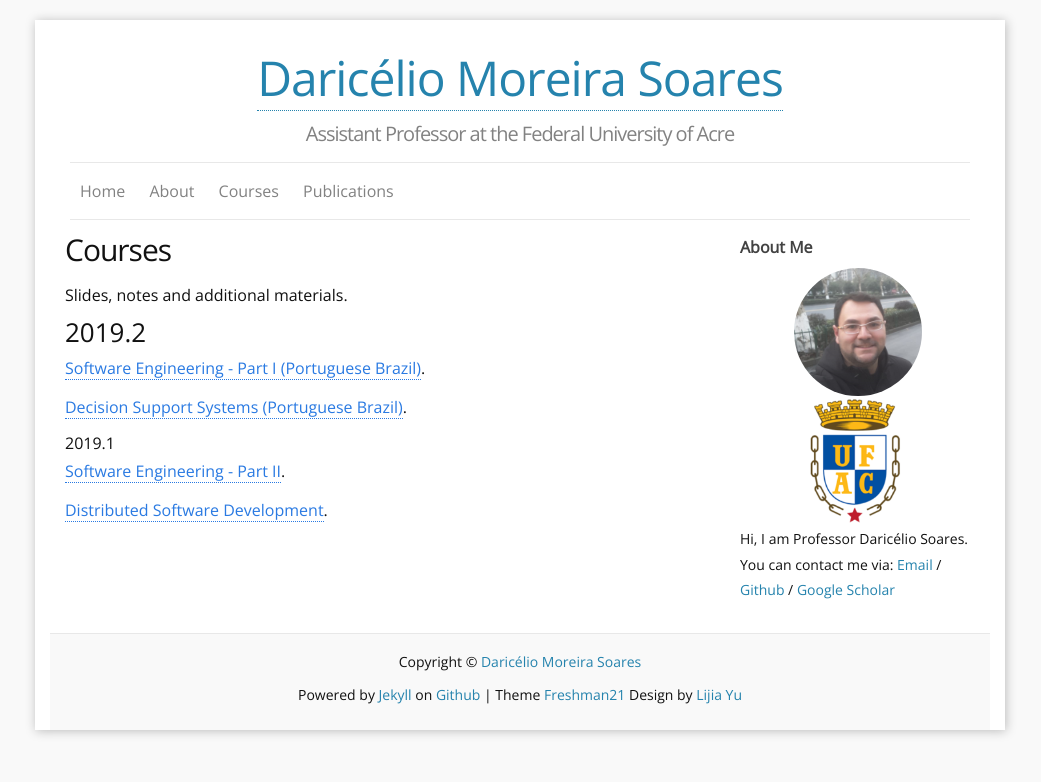
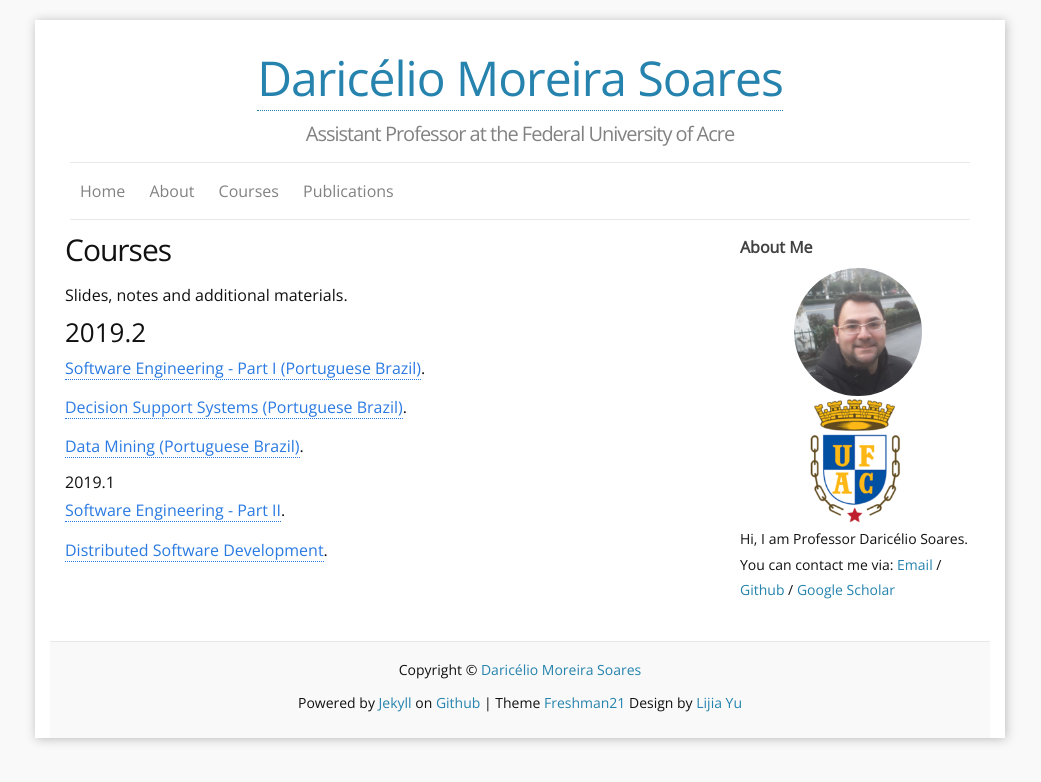
Before and after one commit to daricelio/daricelio.github.io, a Jekyll site: the page built from cc_courses.md, in a window 1280 px wide. Shown: the top 782 px of the page, without its empty margins (120-1161 px from the left). Built offline with Jekyll 4.4.1, drawn with Linux system fonts in a browser that asks for light colours; our own code applies the rules of GitHub Pages for plain Markdown files.

Commit message:
Create DataMining Course

```diff
--- a/cc_courses.md
+++ b/cc_courses.md
@@ -21,7 +21,7 @@ Slides, notes and additional materials.
 
 <p> <a href="https://github.com/daricelio/daricelio.github.io/tree/master/courses/2019.2/SoftwareEngineering1/">Software Engineering - Part I (Portuguese Brazil)</a>. </p>
 <p> <a href="https://github.com/daricelio/daricelio.github.io/tree/master/courses/2019.2/DecisionSupportSystems/">Decision Support Systems (Portuguese Brazil)</a>. </p>
-
+<p> <a href="https://github.com/daricelio/daricelio.github.io/tree/master/courses/2019.2/DataMining/">Data Mining (Portuguese Brazil)</a>. </p>
 
 
 2019.1
```
Also changed, not shown: 3 other files.
